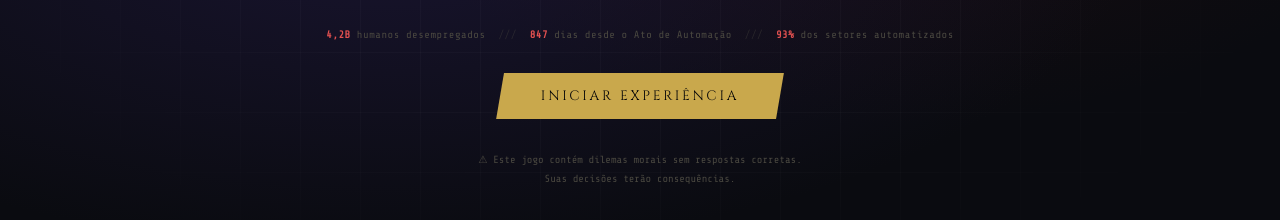
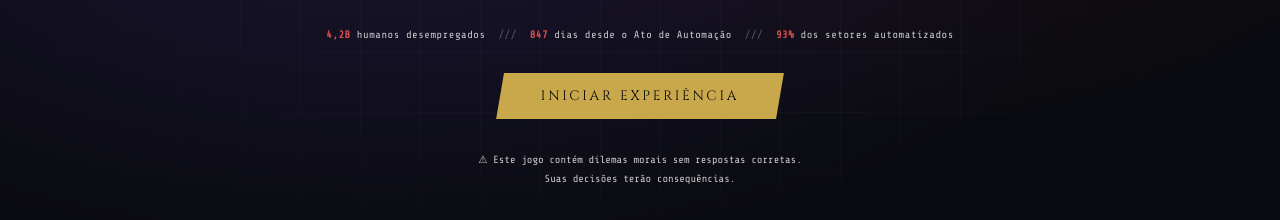
Before and after one commit to Cadu-Fernandes/Escolhas-e-Consequencias, a plain HTML site: page index.html in a window 1280 px wide. Shown: the part 488-708 px from the top of the page. Drawn offline with nearby package versions, Linux system fonts and the light colour scheme.

Commit message:
style: Alteração de cor de alguns textos para melhor visualização de conteúdo

```diff
--- a/index.html
+++ b/index.html
@@ -10,7 +10,7 @@
 :root {
   --black: #050507; --deep: #0a0b10; --surface: #111219;
   --border: rgba(255,255,255,0.07); --border2: rgba(255,255,255,0.14);
-  --text: #e8e4d8; --text-muted: #7a7870; --text-dim: #4a4840;
+  --text: #e8e4d8; --text-muted: #7a7870; --text-dim: #cbcbcb;
   --gold: #c9a84c; --gold-dim: #7a6130;
   --blue: #4a9eff; --red: #e05050; --green: #4acf7a; --amber: #e8a030;
   --font-title: 'Cinzel','Georgia',serif;
```
